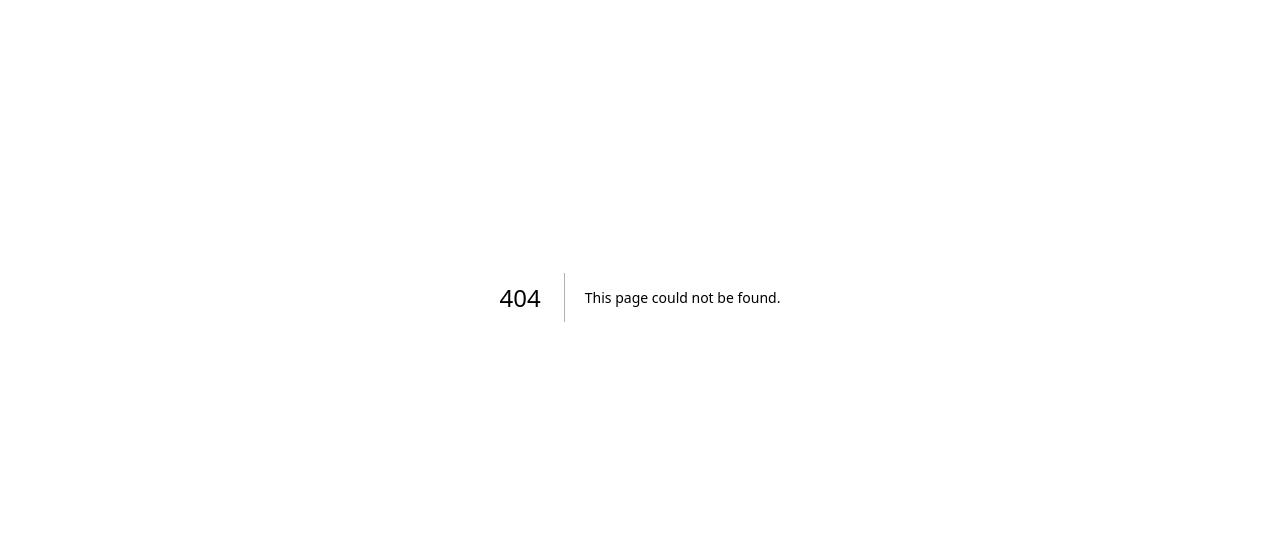
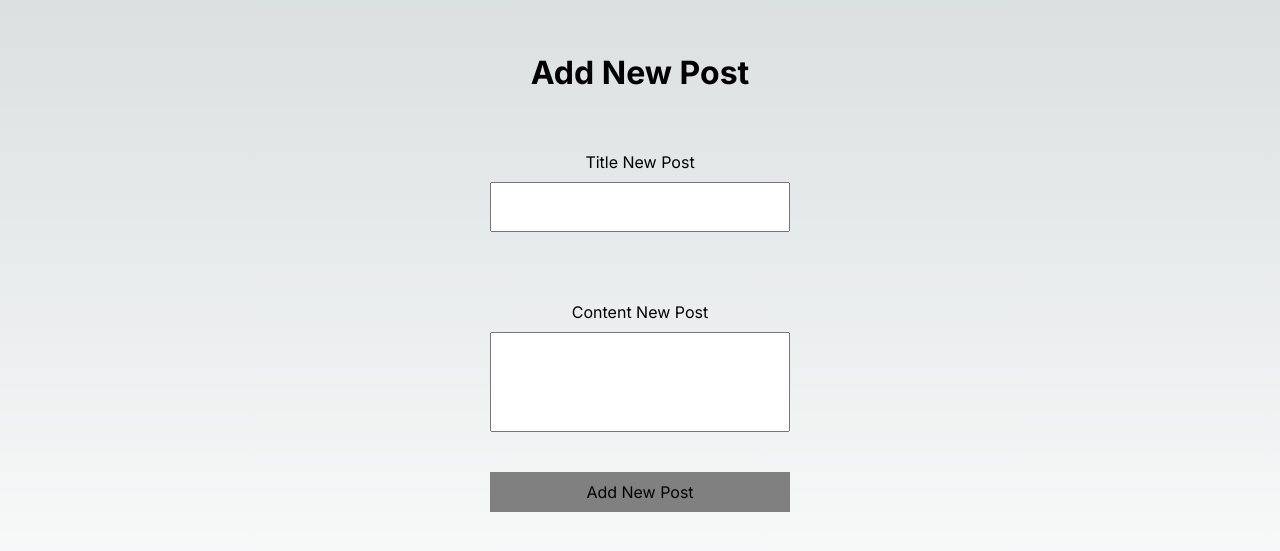
Before and after one commit to sleepielle/FirstNextJsApp, a Next.js app in the folder nextjs-first-app/: page /add-post in a window 1280 px wide. Before the commit this address had no page. Shown: the part 103-654 px from the top of the page. Built offline with nearby package versions, Linux system fonts and the light colour scheme.

Commit message:
Adding page that reads posts and page that asks for adding post

```diff
--- /dev/null
+++ b/nextjs-first-app/app/add-post/page.jsx
@@ -0,0 +1,67 @@
+"use client";
+import React from "react";
+import styles from "@/app/page.module.css";
+import Link from "next/link";
+
+function AddPost() {
+  return (
+    <div className={styles.main}>
+      <h1>Add New Post</h1>
+      <form action="">
+        <div
+          style={{
+            display: "flex",
+            flexDirection: "column",
+            alignItems: "center",
+            margin: "30px",
+          }}
+        >
+          <div
+            style={{
+              display: "flex",
+              flexDirection: "column",
+              alignItems: "center",
+              margin: "30px",
+            }}
+          >
+            {" "}
+            <label htmlFor="title">Title New Post</label>
+            <input
+              style={{ height: "50px", width: "300px", margin: "10px" }}
+              type="text"
+            />
+          </div>
+
+          <div
+            style={{
+              display: "flex",
+              flexDirection: "column",
+              alignItems: "center",
+              margin: "30px",
+            }}
+          >
+            {" "}
+            <label htmlFor="content">Content New Post</label>
+            <input
+              style={{ height: "100px", width: "300px", margin: "10px" }}
+              type="text"
+            />
+          </div>
+          <Link
+            href="/"
+            style={{
+              width: "300px",
+              padding: "10px",
+              backgroundColor: "grey",
+              textAlign: "center",
+            }}
+          >
+            Add New Post
+          </Link>
+        </div>
+      </form>
+    </div>
+  );
+}
+
+export default AddPost;
--- a/nextjs-first-app/app/page.module.css
+++ b/nextjs-first-app/app/page.module.css
@@ -1,7 +1,7 @@
 .main {
   display: flex;
   flex-direction: column;
-  justify-content: space-between;
+  justify-content: center;
   align-items: center;
   padding: 6rem;
   min-height: 100vh;
```
Also changed, not shown: nextjs-first-app/app/components/post.jsx (added, +20 -0 lines), nextjs-first-app/app/page.js (deleted, +0 -95 lines), nextjs-first-app/app/page.jsx (added, +50 -0 lines), nextjs-first-app/lib/prisma.js (added, +13 -0 lines).
